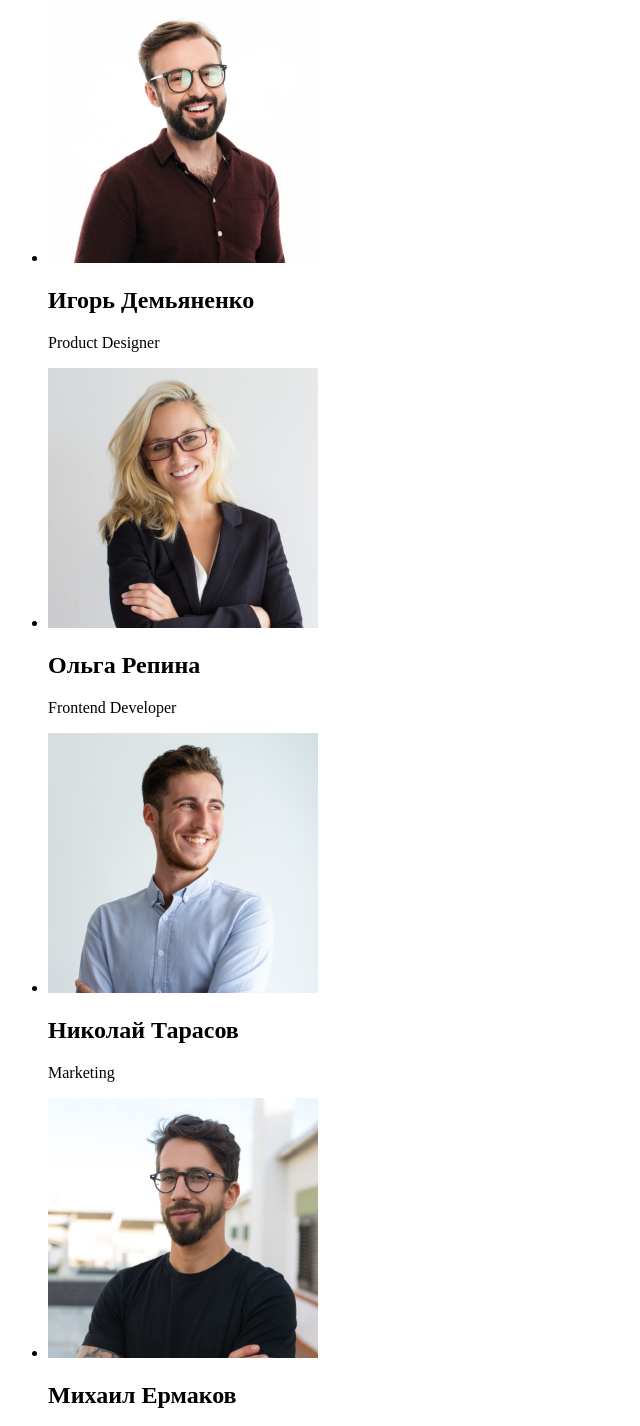
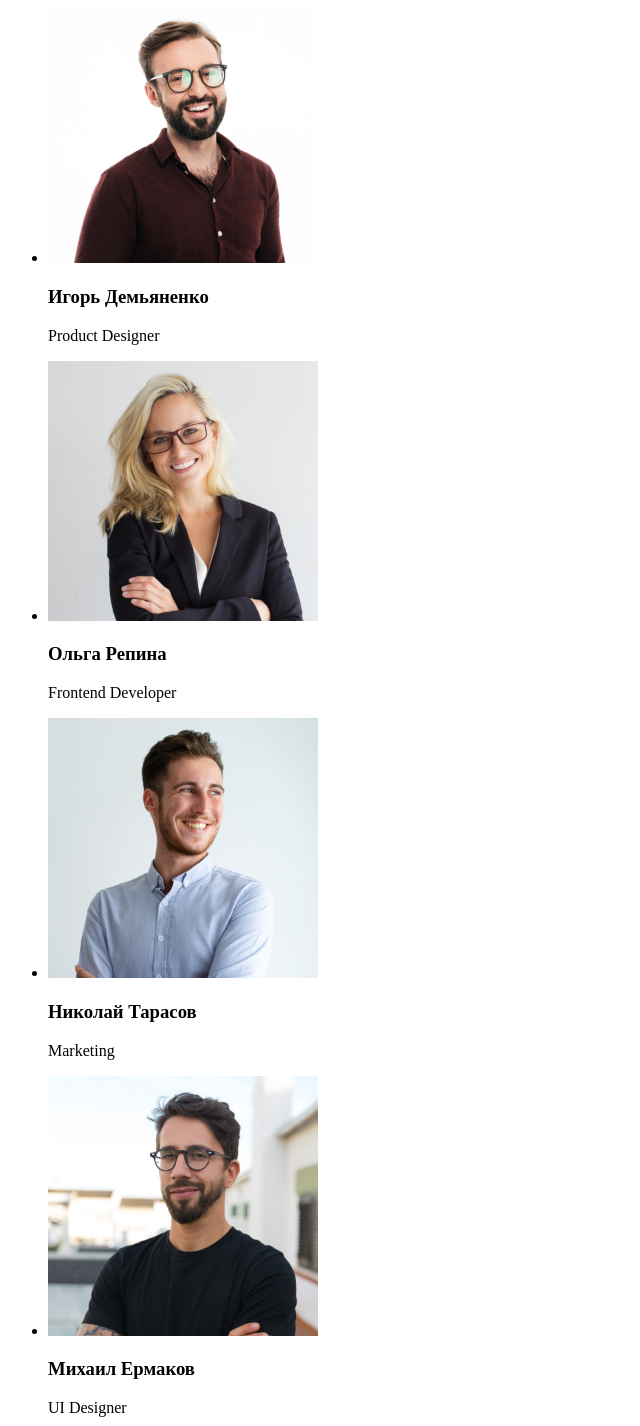
Before and after one commit to alexanderyar/goit-markup-hw-01, a plain HTML site: page index.html in a window 1280 px wide. Shown: the part 1618-3044 px from the top of the page, without its empty margins (0-640 px from the left). Drawn offline with Linux system fonts and the light colour scheme.

Commit message:
HW_fix_v1.2

```diff
--- a/index.html
+++ b/index.html
@@ -57,10 +57,10 @@
            <section>
             <h2>Наша команда</h2>
             <ul>
-                <li><img src="./images/img(3).jpg" alt="Igor_Demyanenko" width="270"><h2><b>Игорь Демьяненко</b></h2><p>Product Designer</p></li>
-                <li><img src="./images/img(4).jpg" alt="Blonde girl Olga Repina" width="270"><h2><b>Ольга Репина</b></h2><p>Frontend Developer</p></li>
-                <li><img src="./images/img(5).jpg" alt="Smiling Nikolai Tarasov" width="270"><h2><b>Николай Тарасов</b></h2><p>Marketing</p></li>
-                <li><img src="./images/img(6).jpg" alt="Mikhail Ermakov in a black shirt" width="270"><h2><b>Михаил Ермаков</b></h2><p>UI Designer</p></li>
+                <li><img src="./images/img(3).jpg" alt="Igor_Demyanenko" width="270"><h3>Игорь Демьяненко</h3><p>Product Designer</p></li>
+                <li><img src="./images/img(4).jpg" alt="Blonde girl Olga Repina" width="270"><h3>Ольга Репина</h3><p>Frontend Developer</p></li>
+                <li><img src="./images/img(5).jpg" alt="Smiling Nikolai Tarasov" width="270"><h3>Николай Тарасов</h3><p>Marketing</p></li>
+                <li><img src="./images/img(6).jpg" alt="Mikhail Ermakov in a black shirt" width="270"><h3>Михаил Ермаков</h3><p>UI Designer</p></li>
             </ul>
         </section>
   </main>
```
